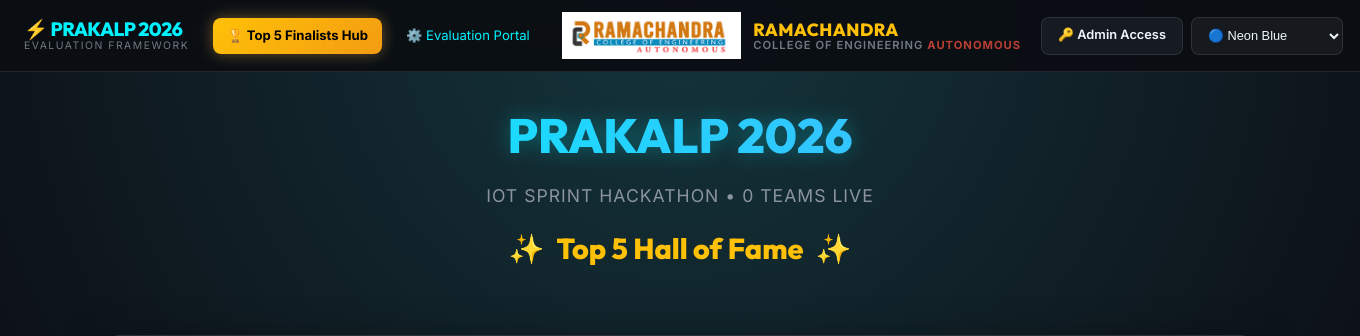
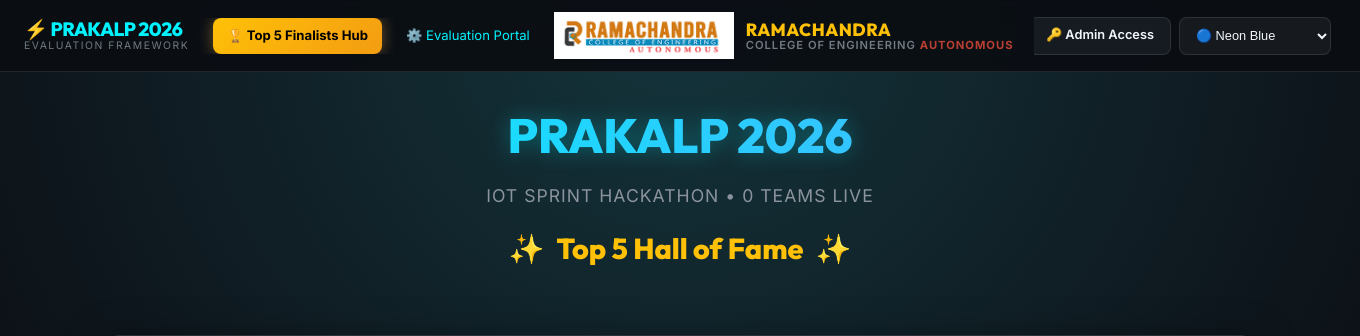
Before and after one commit to DrTMUSHACoder/IoThackathon, a Flask app: page / in a window 1360 px wide. Shown: the top 336 px of the page. Run offline with Flask 3, Linux system fonts and the light colour scheme; data that the repository does not hold is empty; some libraries are stand-ins or nearby versions.

Commit message:
style: fix header overlapping constraints and add logout system

```diff
--- a/gradingsystem/app.py
+++ b/gradingsystem/app.py
@@ -206,6 +206,11 @@ def login():
             return redirect(url_for('admin'))
     return render_template('login.html')
 
+@app.route('/logout')
+def logout():
+    session.pop('admin_logged_in', None)
+    return redirect(url_for('index'))
+
 @app.route('/admin')
 def admin():
     if not session.get('admin_logged_in'): return redirect(url_for('login'))
--- a/gradingsystem/templates/header.html
+++ b/gradingsystem/templates/header.html
@@ -1,7 +1,7 @@
 <header class="global-navbar" style="display: flex; justify-content: space-between; align-items: center; padding: 0 24px; height: 72px; gap: 20px;">
 
     <!-- 🚀 LEFT SECTION - Navigation (Strictly Centered Vertically) -->
-    <div style="display: flex; align-items: center; gap: 12px; flex: 1;">
+    <div style="display: flex; align-items: center; gap: 12px; flex: 0 1 auto; overflow-x: auto;">
         <div style="display: flex; flex-direction: column; line-height: 1.1; margin-right: 12px; white-space: nowrap;">
             <span style="font-family: 'Outfit', sans-serif; font-weight: 800; font-size: 1.2rem; color: var(--primary-neon); letter-spacing: -0.5px;">⚡ PRAKALP 2026</span>
             <span style="font-size: 0.65rem; color: var(--text-secondary); text-transform: uppercase; letter-spacing: 1.5px; opacity: 0.8;">EVALUATION FRAMEWORK</span>
@@ -26,7 +26,7 @@
     </a>
 
     <!-- 🛠️ RIGHT SECTION - Admin Actions (Aligned Right) -->
-    <div style="display: flex; align-items: center; gap: 8px; flex: 1; justify-content: flex-end;">
+    <div style="display: flex; align-items: center; gap: 8px; flex: 0 1 auto; justify-content: flex-end; overflow-x: auto; padding-right: 5px;">
 
         {% if session.get('admin_logged_in') %}
             {% if request.endpoint == 'admin' %}
```
